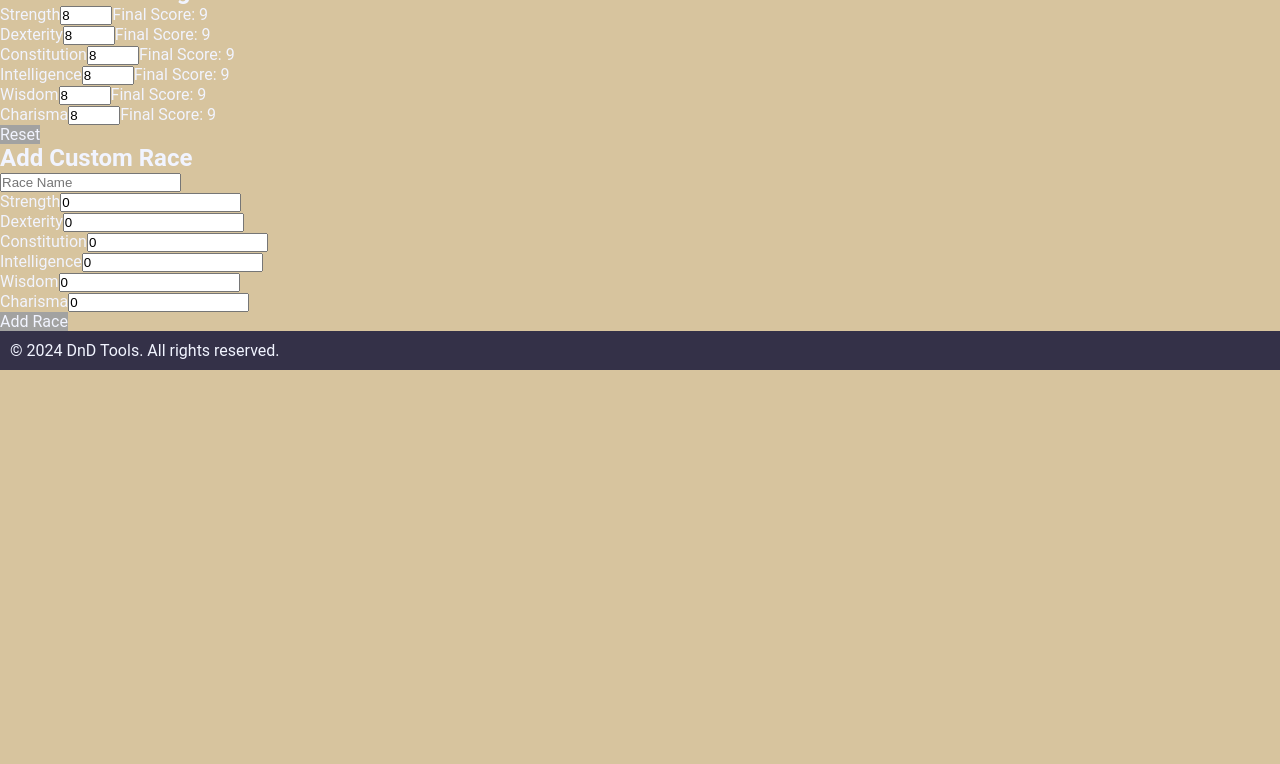
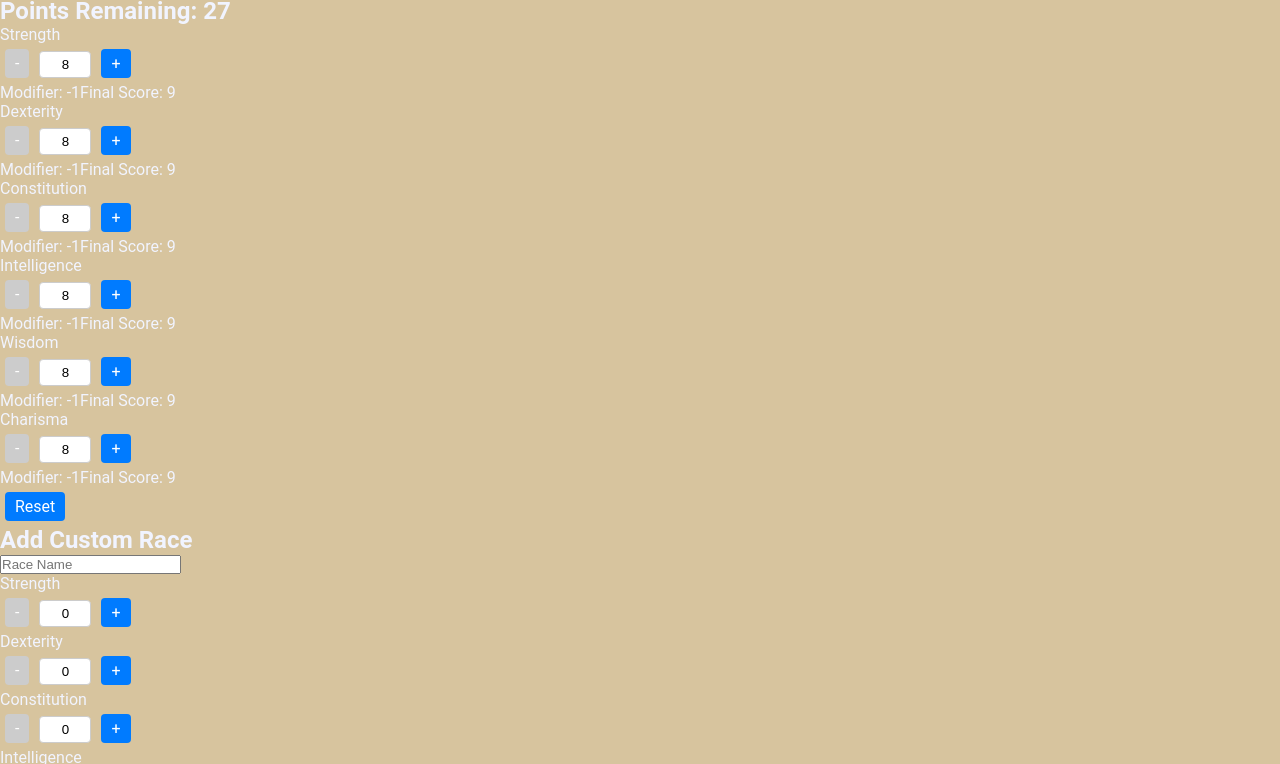
Before and after one commit to SusannaOs/DnDTool, a React app: page / in a window 1280 px wide. Shown: the part 158-922 px from the top of the page. Before the commit the page ends 800 px from the top, so only its background shows below. Built offline with nearby package versions, Linux system fonts and the light colour scheme.

Commit message:
added button styling

```diff
--- a/src/js/Components/Footer.js
+++ b/src/js/Components/Footer.js
@@ -4,7 +4,7 @@ const Footer = () => {
   return (
     <footer className="footer">
       <div className="container">
-        <p className="text-center">&copy; 2024 DnD Tools. All rights reserved.</p>
+        <p className="text-center">DnD Tools website</p>
       </div>
     </footer>
   );
--- a/src/js/Pages/PointBuy.js
+++ b/src/js/Pages/PointBuy.js
@@ -92,21 +92,20 @@ const Pointbuy = () => {
     return scores[ability] + races[selectedRace][ability];
   };
 
-  const handleNewRaceChange = (event) => {
-    const { name, value } = event.target;
-    setNewRace((prev) => ({ ...prev, [name]: parseInt(value) || value }));
+  const calculateModifier = (score) => {
+    return Math.floor((score - 10) / 2);
+  };
+
+  const handleNewRaceChange = (ability, newScore) => {
+    setNewRace((prev) => ({ ...prev, [ability]: newScore }));
   };
 
   const handleAddRace = () => {
     if (newRace.name.trim() === "") {
-      // If the race name is empty, set an error message and return
       setErrorMessage("Race name cannot be empty");
       return;
     }
-    // If the race name is not empty, clear any existing error message
     setErrorMessage("");
-
-    // Add the new race
     setRaces((prevRaces) => ({
       ...prevRaces,
       [newRace.name.toLowerCase()]: {
@@ -152,6 +151,7 @@ const Pointbuy = () => {
               ability={ability}
               score={scores[ability]}
               finalScore={getFinalScore(ability)}
+              modifier={calculateModifier(scores[ability])}
               onScoreChange={handleScoreChange}
             />
           ))}
@@ -164,27 +164,42 @@ const Pointbuy = () => {
             type="text"
             name="name"
             value={newRace.name}
-            onChange={handleNewRaceChange}
+            onChange={(e) => setNewRace({ ...newRace, name: e.target.value })}
             placeholder="Race Name"
           />
           {errorMessage && <p className="error-message">{errorMessage}</p>}
-          {Object.keys(scores).map((ability) => (
-            <div key={ability}>
+          {Object.keys(initialScores).map((ability) => (
+            <div key={ability} className="ability-score-input">
               <label htmlFor={ability}>
                 {ability.charAt(0).toUpperCase() + ability.slice(1)}
               </label>
+              <div className="score-controls">
+                <button
+                  type="button"
+                  onClick={() =>
+                    handleNewRaceChange(ability, newRace[ability] - 1)
+                  }
+                  disabled={newRace[ability] <= 0}
+                >
+                  -
+                </button>
                 <input
                   id={ability}
                   type="number"
                   name={ability}
                   value={newRace[ability]}
-                onChange={handleNewRaceChange}
-                placeholder={
-                  ability.charAt(0).toUpperCase() +
-                  ability.slice(1) +
-                  " Modifier"
+                  readOnly
+                />
+                <button
+                  type="button"
+                  onClick={() =>
+                    handleNewRaceChange(ability, newRace[ability] + 1)
                   }
-              />
+                  disabled={newRace[ability] >= 2}
+                >
+                  +
+                </button>
+              </div>
             </div>
           ))}
           <button onClick={handleAddRace}>Add Race</button>
@@ -201,16 +216,33 @@ const PointsRemaining = ({ points }) => (
   </div>
 );
 
-const AbilityScoreInput = ({ ability, score, finalScore, onScoreChange }) => (
+const AbilityScoreInput = ({
+  ability,
+  score,
+  finalScore,
+  modifier,
+  onScoreChange,
+}) => (
   <div className="ability-score-input">
     <label>{ability.charAt(0).toUpperCase() + ability.slice(1)}</label>
-    <input
-      type="number"
-      value={score}
-      min="8"
-      max="15"
-      onChange={(e) => onScoreChange(ability, parseInt(e.target.value))}
-    />
+    <div className="score-controls">
+      <button
+        type="button"
+        onClick={() => onScoreChange(ability, score - 1)}
+        disabled={score <= 8}
+      >
+        -
+      </button>
+      <input type="number" value={score} readOnly />
+      <button
+        type="button"
+        onClick={() => onScoreChange(ability, score + 1)}
+        disabled={score >= 15}
+      >
+        +
+      </button>
+    </div>
+    <span>Modifier: {modifier >= 0 ? `+${modifier}` : modifier}</span>
     <span>Final Score: {finalScore}</span>
   </div>
 );
--- a/src/sass/components/_buttons.scss
+++ b/src/sass/components/_buttons.scss
@@ -1,5 +1,15 @@
 button {
     @include reset-button;
-    background-color: $accent-color;
+    padding: 5px 10px;
+    margin: 5px;
+    border: none;
+    border-radius: 4px;
+    background-color: #007bff;
+    color: white;
+    cursor: pointer;
+  }
 
+  button:disabled {
+    background-color: #ccc;
+    cursor: not-allowed;
   }
--- a/src/sass/pages/_pointBuy.scss
+++ b/src/sass/pages/_pointBuy.scss
@@ -0,0 +1,9 @@
+.ability-score-input input[type="number"],
+.custom-race-form input[type="number"] {
+  width: 40px;
+  text-align: center;
+  border: 1px solid #ccc;
+  border-radius: 4px;
+  padding: 5px;
+  margin: 0 5px;
+}
--- a/src/sass/utilities/_base.scss
+++ b/src/sass/utilities/_base.scss
@@ -3,6 +3,16 @@
     padding: 0;
 }
 
+input[type="number"]::-webkit-inner-spin-button {
+    display: none;
+ }
+
+ input[type="number"] {
+    -webkit-appearance: textfield;
+    -moz-appearance: textfield;
+    appearance: textfield;
+ }
+
 body{
     background-color: $primary-color;
 }
```
Also changed, not shown: src/index.css. Lines whose indentation alone changed are shown as unchanged.
